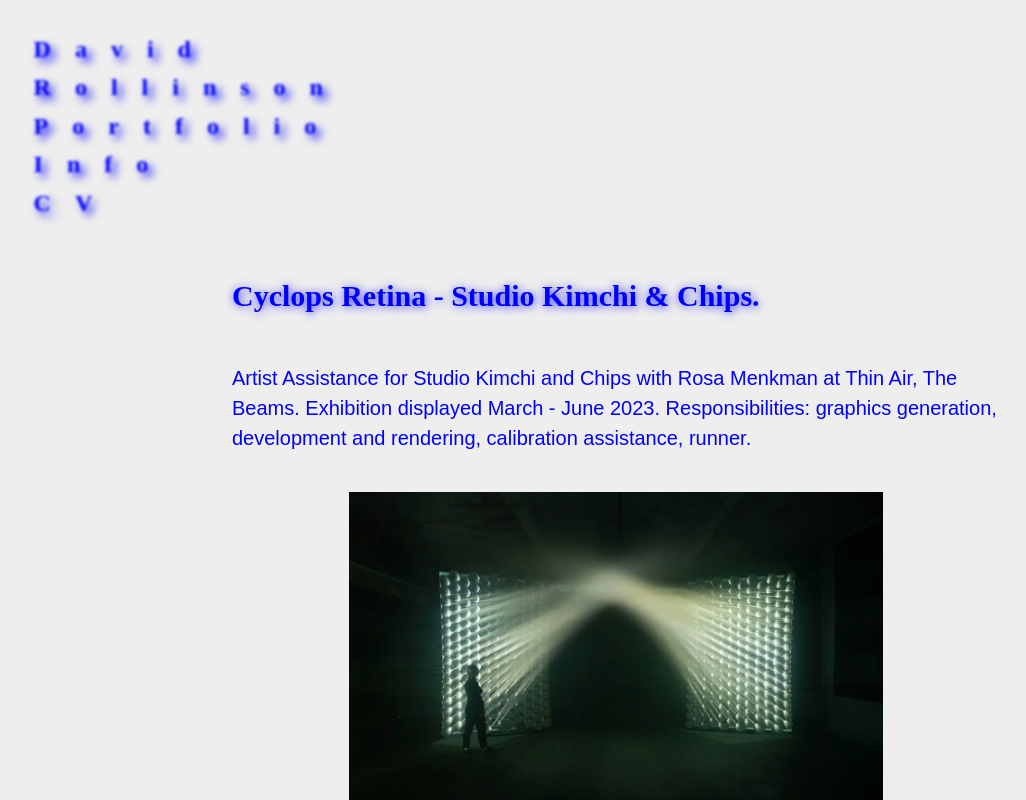
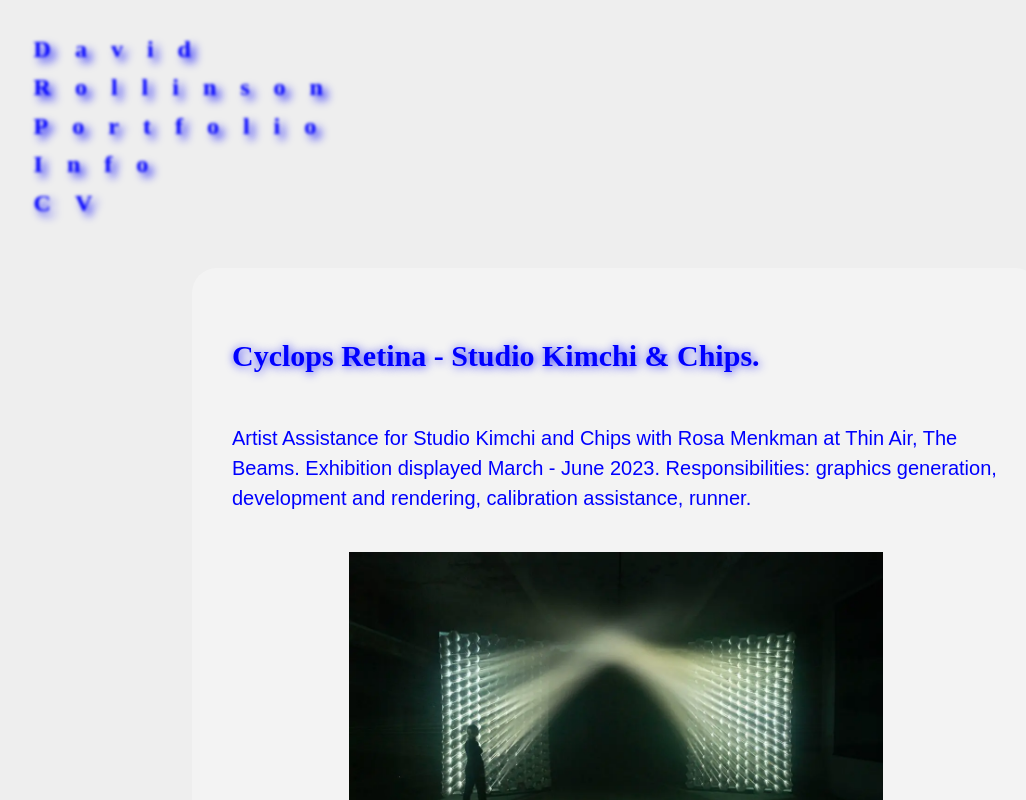
Before and after one commit to david-rollinson/Portfolio-Website, a Vue app in the folder portfolio/: page /work/1/1 in a window 1280 px wide. Shown: the top 800 px of the page, without its empty margins (24-1050 px from the left). Built offline with nearby package versions, Linux system fonts and the light colour scheme; a web font is replaced by a local one.

Commit message:
css updates

```diff
--- a/portfolio/src/assets/main.css
+++ b/portfolio/src/assets/main.css
@@ -39,9 +39,12 @@ b {
 
 .navigation-panel {
   position: relative;
-  margin-left: 2vw;
   margin-right: auto;
   height: fit-content;
+  width: fit-content;
+  padding-left: 2vw;
+  padding-right: 3vw;
+  padding-bottom: 20px;
 }
 
 /*apply to all nav children*/
@@ -177,6 +180,9 @@ h3 {
   margin-right: auto;
   margin-bottom: 200px;
   max-width: 60vw;
+  background-color: rgba(255,255,255, 0.3);
+  padding: 40px;
+  border-radius: 25px;
 }
 
 .intro_text h2 {
--- a/portfolio/src/views/DisplayDest.vue
+++ b/portfolio/src/views/DisplayDest.vue
@@ -7,7 +7,7 @@
       <div class="intro_text">
         <h2>{{ project.name }}</h2>
         <!-- <div v-html="dataToParse" class="markdown_wrapper"></div> -->
-        <div v-if="dataToParse === ''" class="await_data">Loading</div>
+        <div v-if="dataToParse === ''" class="await_data"><br>Loading</div>
         <div v-else><div v-html="dataToParse" class="markdown_wrapper"></div></div>
       </div>
       <div class="back-home">
@@ -121,20 +121,20 @@ b {
 
 .await_data:after {
   content: '';
-  animation: loadingDots 1s infinite;
+  animation: loadingDots 1.5s infinite;
 }
 
 @keyframes loadingDots {
-  0% {
+  0%, 100% {
     content: '';
   }
-  33% {
+  25% {
     content: '. ';
   }
-  66% {
+  50% {
     content: '. . ';
   }
-  100% {
+  75% {
     content: '. . . ';
   }
 }
--- a/portfolio/src/views/Home.vue
+++ b/portfolio/src/views/Home.vue
@@ -1,7 +1,5 @@
 <template>
   <div>
-    <header></header>
-
     <body>
       <div class="intro_text">
         <h3>
```
